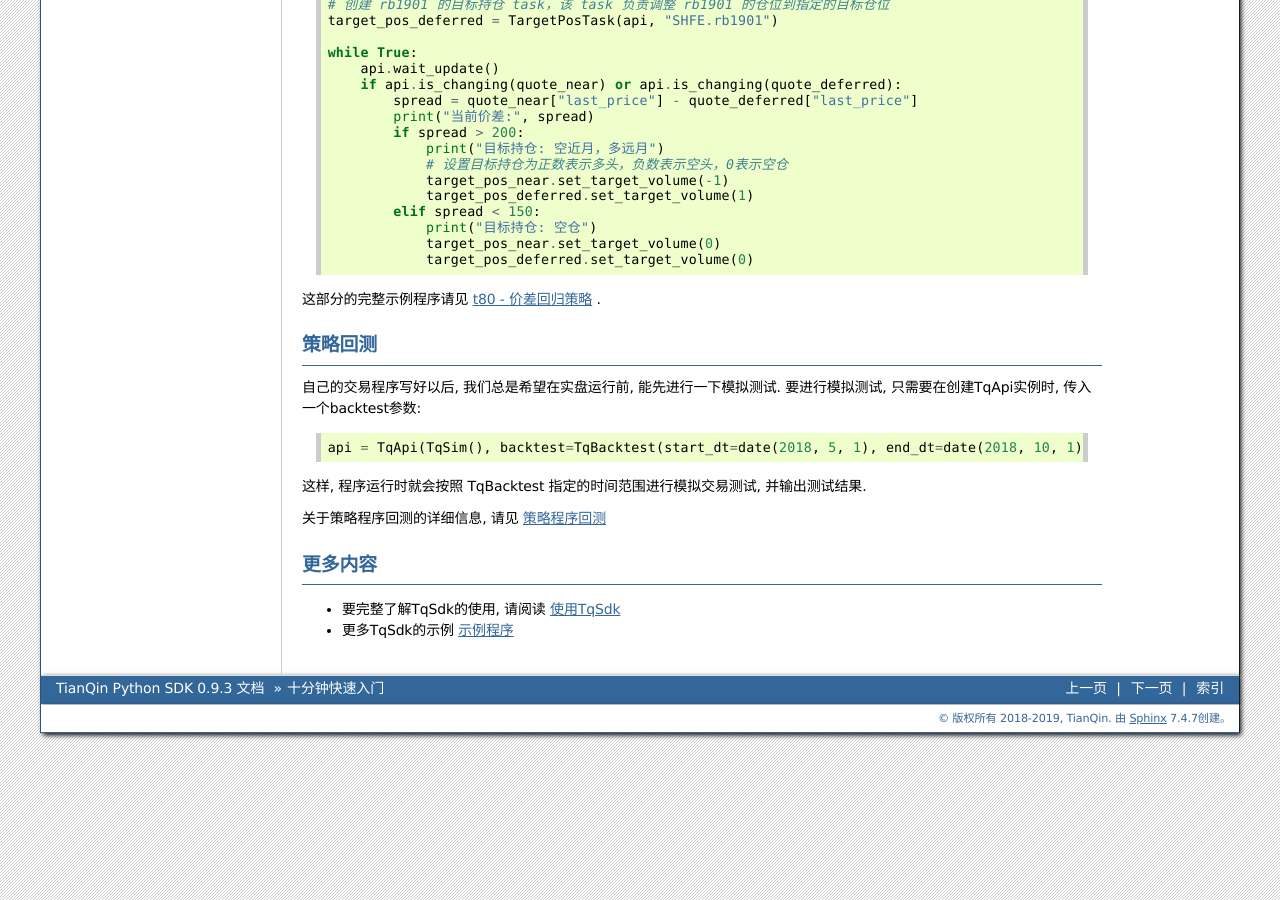
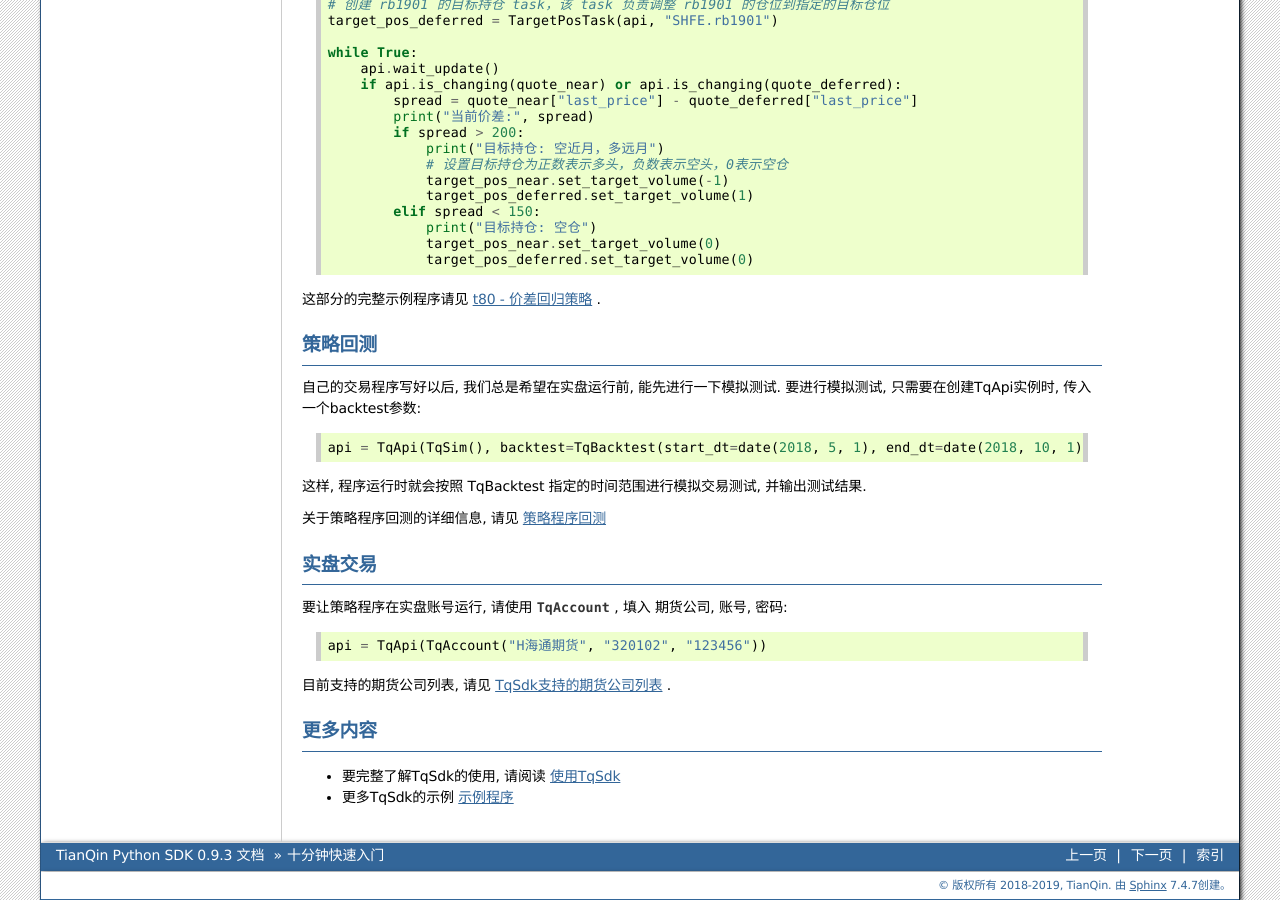
Before and after one commit to shinnytech/tqsdk-python, a Sphinx documentation site: the page built from doc/quickstart.rst, in a window 1280 px wide and 900 px high, scrolled down 2711 px. Built offline with Sphinx 7.4.7, drawn with Linux system fonts in a browser that asks for light colours; pages that are not in the unit, such as notebooks, are missing from menus; comment, search, counter and statistics services are not loaded.

Commit message:
文档增加实盘交易说明

```diff
--- a/doc/quickstart.rst
+++ b/doc/quickstart.rst
@@ -187,6 +187,15 @@ klines是一个pandas.DataFrame对象. 跟 api.get_quote() 一样, api.get_kline
 关于策略程序回测的详细信息, 请见 :ref:`backtest`
 
 
+实盘交易
+-------------------------------------------------
+要让策略程序在实盘账号运行, 请使用 :py:class:`~tqsdk.api.TqAccount` , 填入 期货公司, 账号, 密码::
+
+  api = TqApi(TqAccount("H海通期货", "320102", "123456"))
+
+目前支持的期货公司列表, 请见 :ref:`broker_list` .
+
+
 更多内容
 -------------------------------------------------
 * 要完整了解TqSdk的使用, 请阅读 :ref:`usage`
--- a/doc/version.rst
+++ b/doc/version.rst
@@ -5,7 +5,7 @@
 0.9.3 (2019/05/22):
 
 * (BREAKING) 模拟交易默认资金调整为一千万
-* 加入穿透式监管支持
+* 加入穿透式监管支持. 用户只需升级 TqSdk 到此版本, 无需向期货公司申请AppId, 即可满足穿透式监管信息采集规范要求.
 
 0.9.2 (2019/05/07):
 
```
